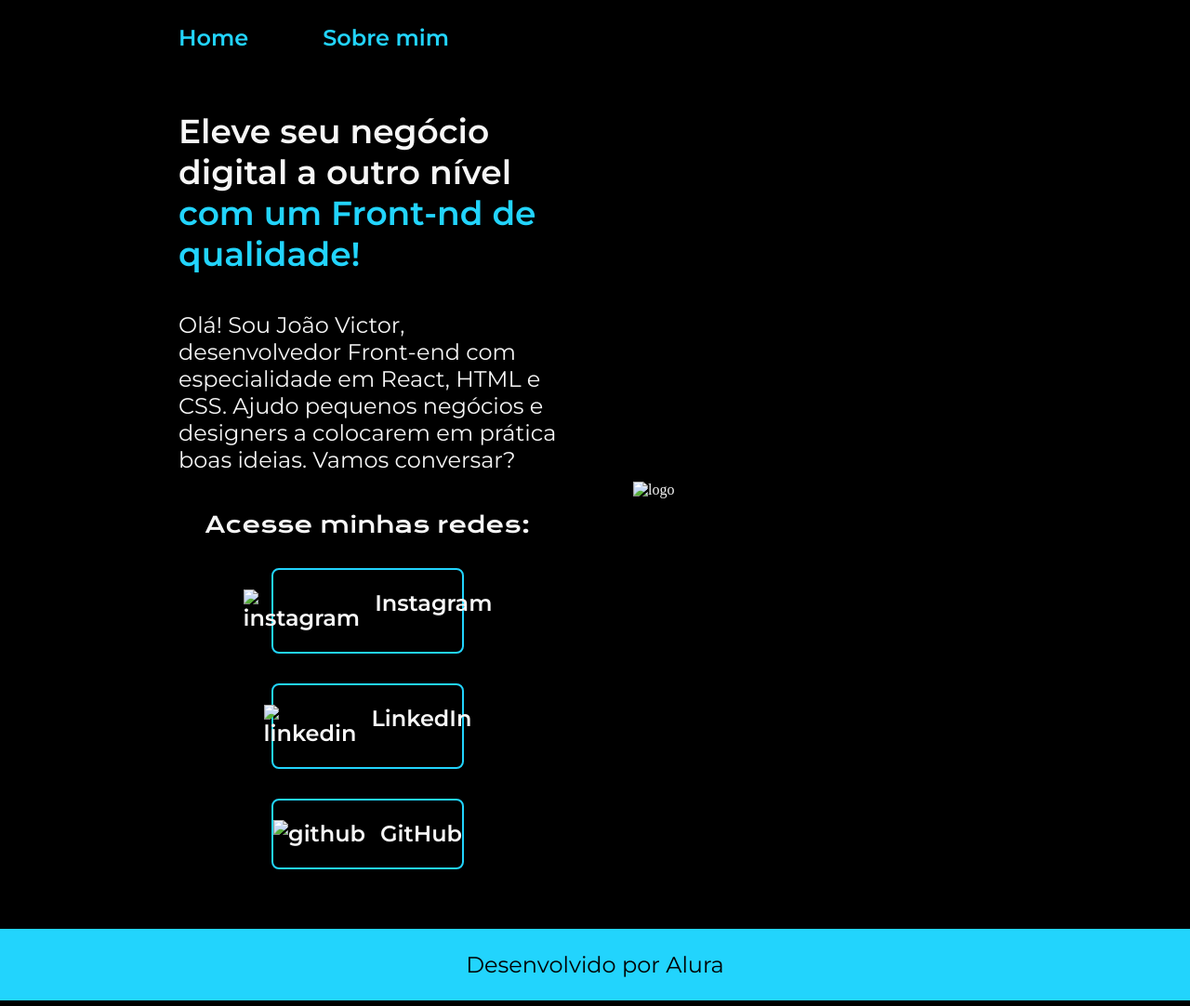
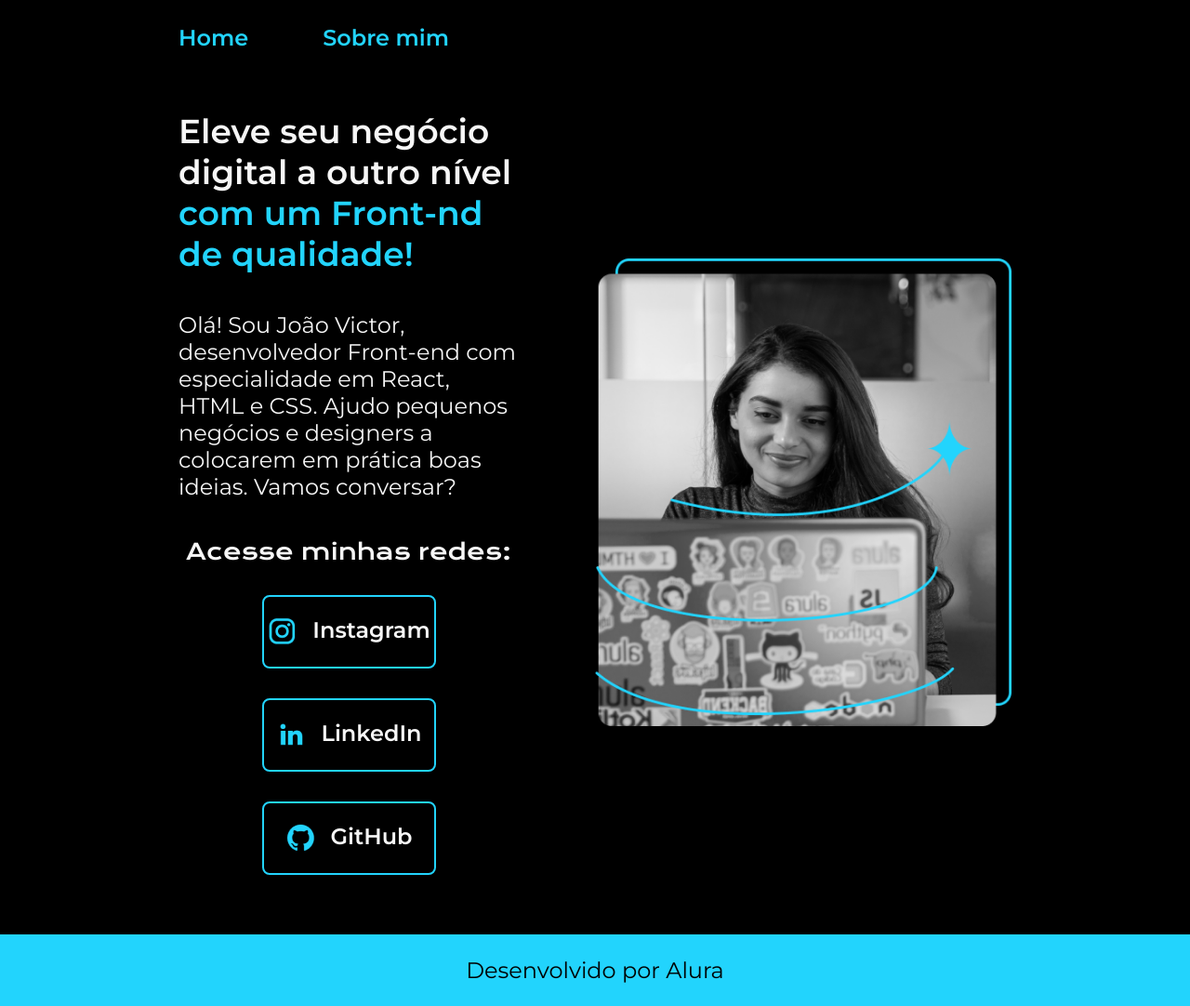
Before and after one commit to nobrega-joao/portifolio, a plain HTML site: page index.html in a window 1280 px wide. Shown: the whole page at 93% size. Drawn offline with nearby package versions, Linux system fonts and the light colour scheme; files that its build step writes are made by us from their sources.

Commit message:
Update index.html

```diff
--- a/index.html
+++ b/index.html
@@ -4,7 +4,7 @@
     <meta charset="UTF-8">
     <meta http-equiv="X-UA-Compatible" content="IE=edge">
     <meta name="viewport" content="width=device-width, initial-scale=1.0">
-    <link rel="stylesheet" href="styles/style.css">
+    <link rel="stylesheet" href="style.css">
     <title>Portifolio</title>
 </head>
 <body>
@@ -22,23 +22,23 @@
             <div class="apresentacao__links">
                 <h2 class="apresentacao__links__subtitulo">Acesse minhas redes:</h2>
                 <a class="apresentacao__links__navegacao" href="https://instagram.com/nobregaa_joao" target="_blank">
-                    <img src="assets/instagram.png" alt="instagram">
+                    <img src="instagram.png" alt="instagram">
                     Instagram
                 </a>
 
                 <a class="apresentacao__links__navegacao" href="https://www.linkedin.com/in/joão-victor-dos-santos-nobrega-1a5151187/" target="_blank">
-                    <img src="assets/linkedin.png" alt="linkedin">
+                    <img src="linkedin.png" alt="linkedin">
                     LinkedIn
                 </a>
 
                 <a class="apresentacao__links__navegacao" href="https://github.com/nobrega-joao" target="_blank">
-                    <img src="assets/github.png" alt="github">
+                    <img src="github.png" alt="github">
                     GitHub
                 </a>
             </div>
         </section>
 
-        <img class="apresentacao__imagem" src="assets/Imagem.png" alt="logo">
+        <img class="apresentacao__imagem" src="Imagem.png" alt="logo">
     </main>
     <footer class="rodape">
         <p>Desenvolvido por Alura</p>
```
